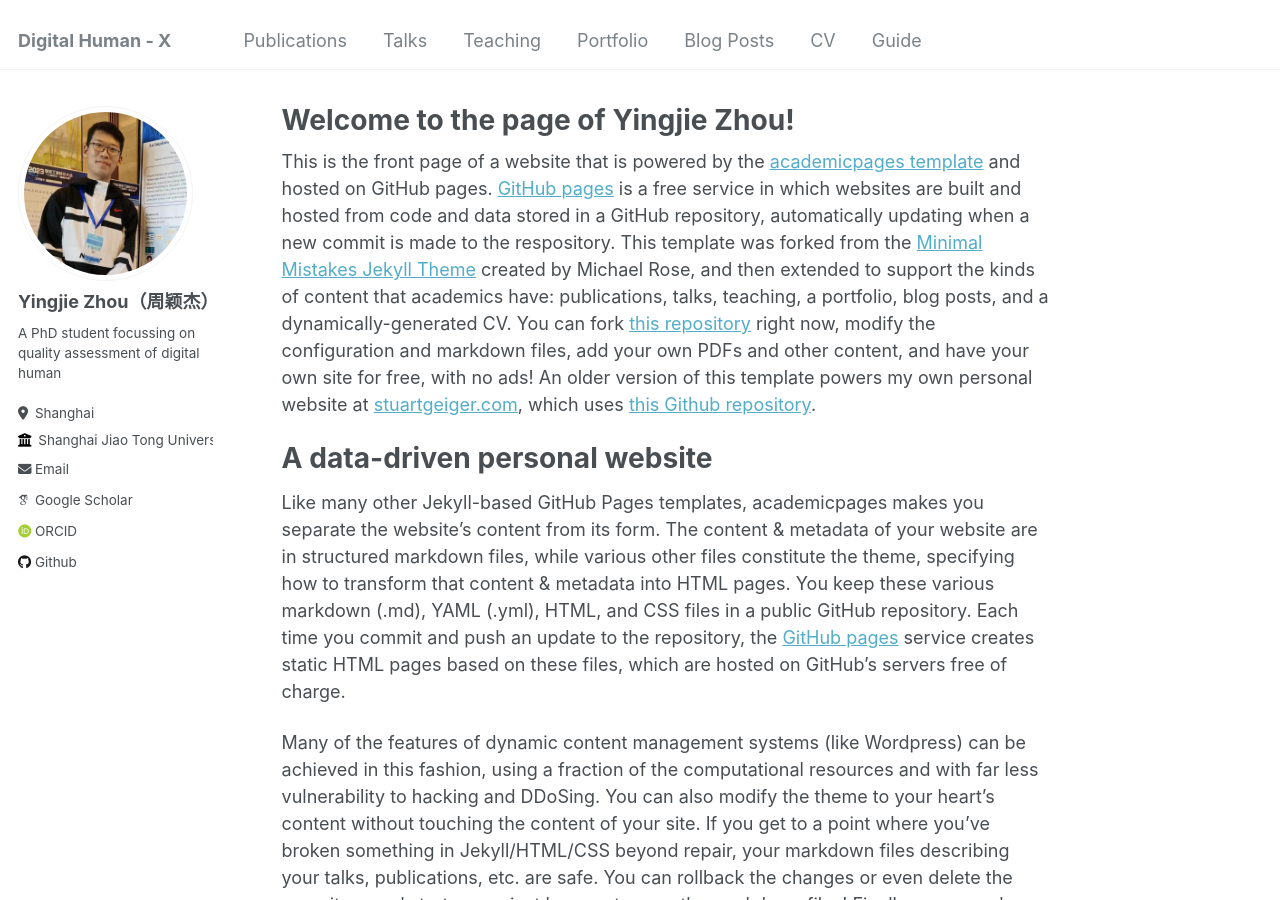
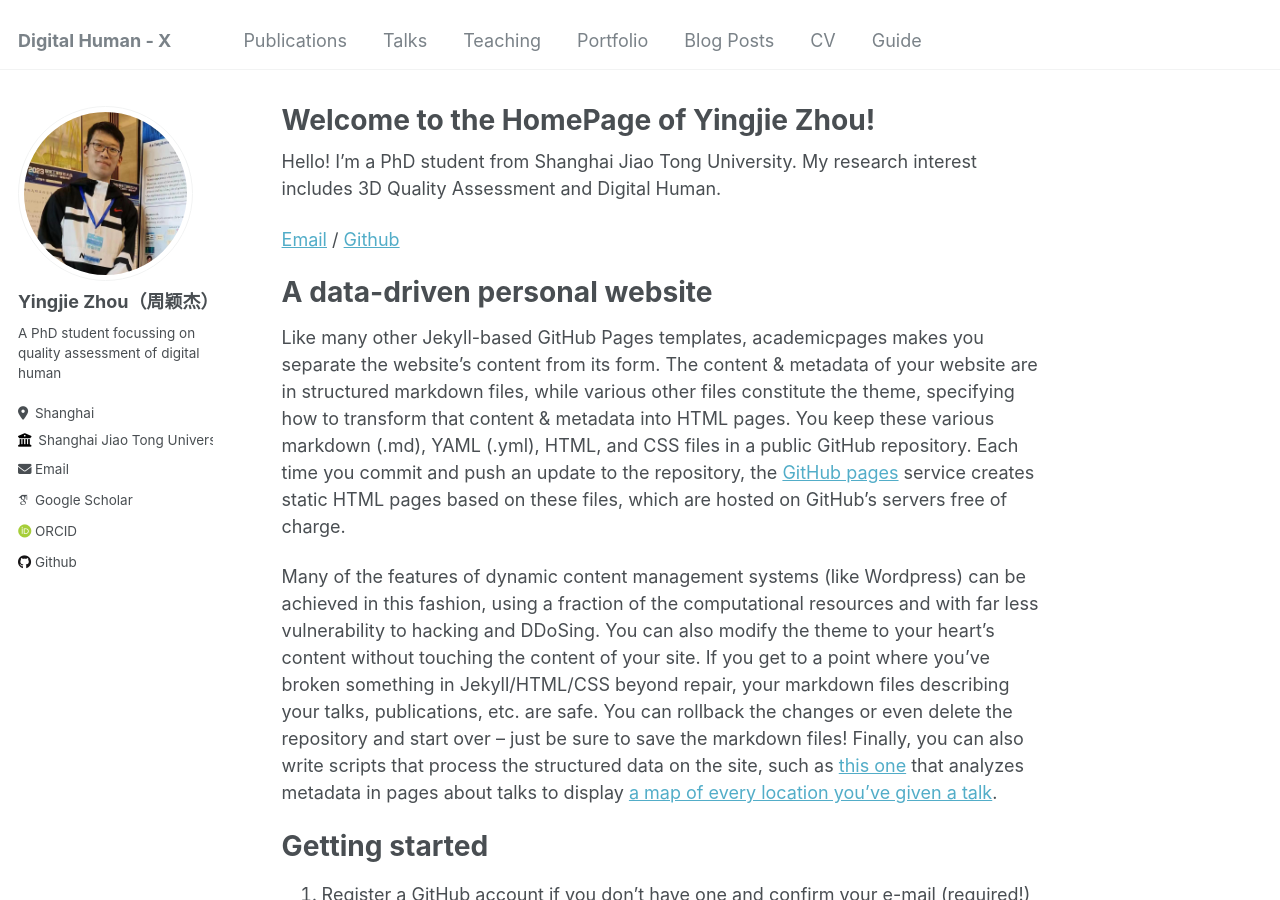
Before and after one commit to zyj-2000/zyj-2000.github.io, a Jekyll site: the page built from _pages/about.md, in a window 1280 px wide and 900 px high. Built offline with Jekyll 4.4.1, drawn with Linux system fonts in a browser that asks for light colours; some web fonts are replaced.

Commit message:
Update about.md

```diff
--- a/_pages/about.md
+++ b/_pages/about.md
@@ -1,13 +1,15 @@
 ---
 permalink: /
-title: "Welcome to the page of Yingjie Zhou!"
+title: "Welcome to the HomePage of Yingjie Zhou!"
 author_profile: true
 redirect_from:
   - /about/
   - /about.html
 ---
 
-This is the front page of a website that is powered by the [academicpages template](https://github.com/academicpages/academicpages.github.io) and hosted on GitHub pages. [GitHub pages](https://pages.github.com) is a free service in which websites are built and hosted from code and data stored in a GitHub repository, automatically updating when a new commit is made to the respository. This template was forked from the [Minimal Mistakes Jekyll Theme](https://mmistakes.github.io/minimal-mistakes/) created by Michael Rose, and then extended to support the kinds of content that academics have: publications, talks, teaching, a portfolio, blog posts, and a dynamically-generated CV. You can fork [this repository](https://github.com/academicpages/academicpages.github.io) right now, modify the configuration and markdown files, add your own PDFs and other content, and have your own site for free, with no ads! An older version of this template powers my own personal website at [stuartgeiger.com](http://stuartgeiger.com), which uses [this Github repository](https://github.com/staeiou/staeiou.github.io).
+Hello! I'm a PhD student from Shanghai Jiao Tong University. My research interest includes 3D Quality Assessment and Digital Human.
+
+[Email](zyj2000@sjtu.edu.cn) / [Github](https://github.com/zyj-2000)
 
 A data-driven personal website
 ======
```
